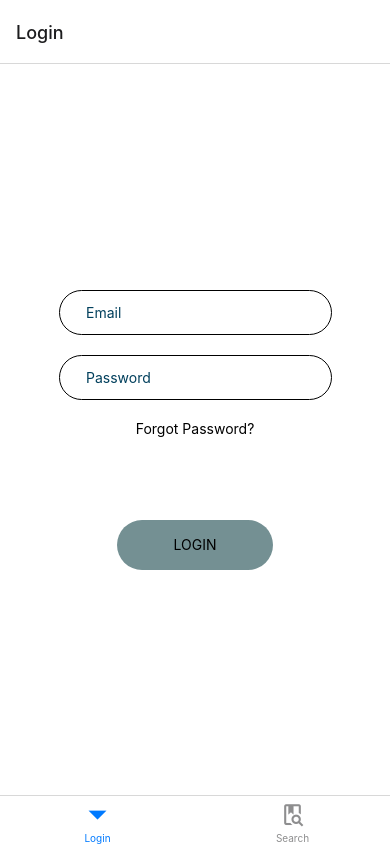
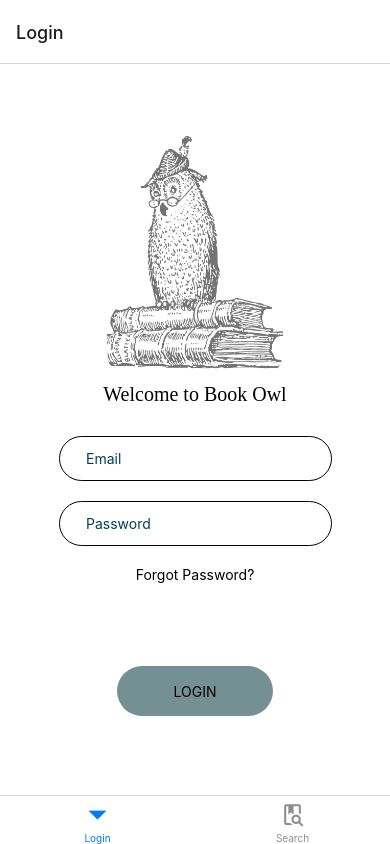
Before and after one commit to JelenaLaakkonen/BookApp, a React Native app: screen /Login in a window 390 px wide. Built offline with nearby package versions, Linux system fonts and the light colour scheme.

Commit message:
Splash screen and style changes

```diff
--- a/Components/Login.js
+++ b/Components/Login.js
@@ -39,6 +39,11 @@ export default function Login() {
 
     return (
         <View style={styles.container}>
+            <Image
+                style={styles.image}
+                source={require('../assets/logo.png')}
+            />
+            <Text style={styles.title}>Welcome to Book Owl</Text>
             <View style={styles.inputView}>
                 <TextInput
                     style={styles.TextInput}
@@ -108,7 +113,7 @@ const styles = StyleSheet.create({
         borderRadius: 25,
         alignItems: "center",
         justifyContent: "center",
-        marginTop: -100,
+        marginTop: -20,
         marginBottom: 5,
         backgroundColor: "transparent",
     },
--- a/app.json
+++ b/app.json
@@ -5,11 +5,6 @@
     "version": "1.0.0",
     "orientation": "portrait",
     "icon": "./assets/icon.png",
-    "splash": {
-      "image": "./assets/splash.png",
-      "resizeMode": "contain",
-      "backgroundColor": "#ffffff"
-    },
     "updates": {
       "fallbackToCacheTimeout": 0
     },
@@ -20,9 +15,9 @@
       "supportsTablet": true
     },
     "android": {
-      "adaptiveIcon": {
-        "foregroundImage": "./assets/adaptive-icon.png",
-        "backgroundColor": "#FFFFFF"
+      "splash": {
+        "image": "./assets/splash.png",
+        "resizeMode": "cover"
       }
     },
     "web": {
```
Also changed, not shown: App.js (line endings or trailing spaces), assets/bookLogo.png (deleted), assets/logo.png (added).
